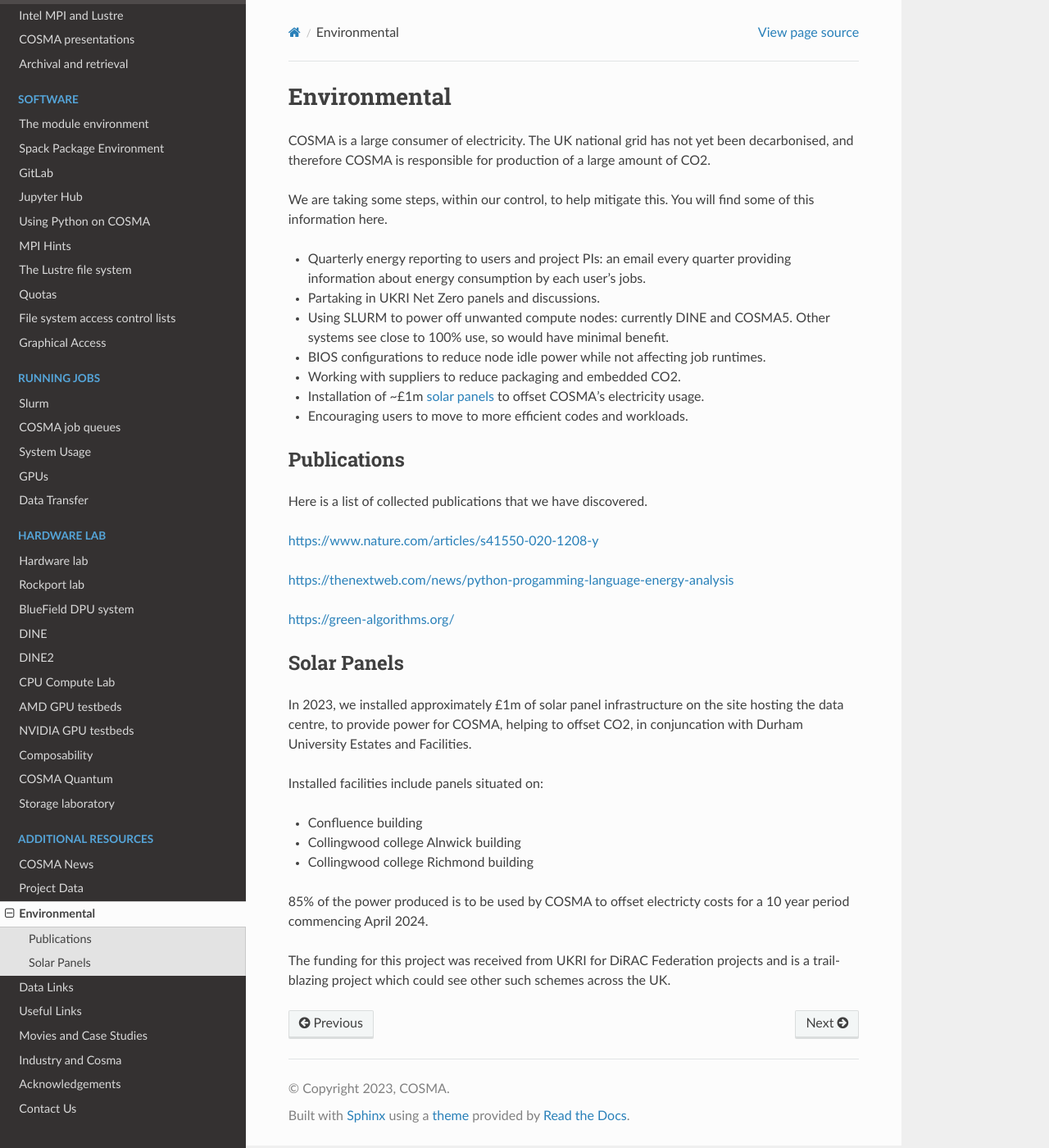
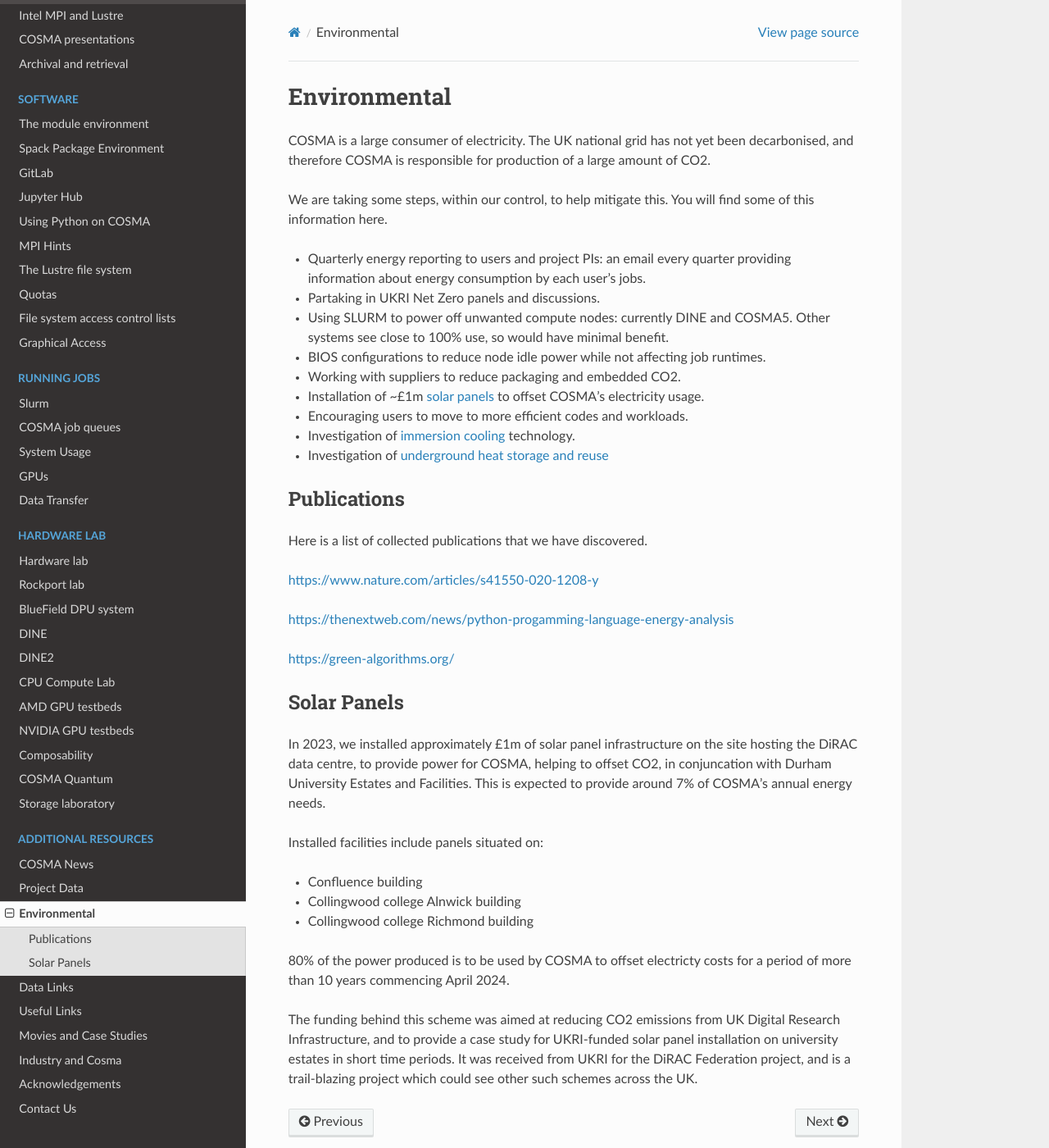
Before and after one commit to agb32/cosmadoc, a Sphinx documentation site: the page built from docs/source/environmental.md, in a window 1280 px wide and 1400 px high. Shown: the whole window at 82% size. Built offline with Sphinx 7.4.7 and the Read the Docs theme 2.0.0, drawn with Linux system fonts in a browser that asks for light colours.

Commit message:
added immersion and solar info

```diff
--- a/docs/source/environmental.md
+++ b/docs/source/environmental.md
@@ -11,6 +11,8 @@ We are taking some steps, within our control, to help mitigate this. You will fi
 - Working with suppliers to reduce packaging and embedded CO2.
 - Installation of ~£1m [solar panels](environmental.md#solar-panels) to offset COSMA's electricity usage.
 - Encouraging users to move to more efficient codes and workloads.
+- Investigation of [immersion cooling](immersion.md) technology.
+- Investigation of [underground heat storage and reuse](https://durham.readthedocs.io/en/latest/ichs/index.html)
 
 ## Publications
 
@@ -25,7 +27,7 @@ Here is a list of collected publications that we have discovered.
 
 ## Solar Panels
 
-In 2023, we installed approximately £1m of solar panel infrastructure on the site hosting the data centre, to provide power for COSMA, helping to offset CO2, in conjuncation with Durham University Estates and Facilities.
+In 2023, we installed approximately £1m of solar panel infrastructure on the site hosting the DiRAC data centre, to provide power for COSMA, helping to offset CO2, in conjuncation with Durham University Estates and Facilities.  This is expected to provide around 7% of COSMA's annual energy needs.
 
 Installed facilities include panels situated on:
 
@@ -33,6 +35,8 @@ Installed facilities include panels situated on:
 - Collingwood college Alnwick building
 - Collingwood college Richmond building
 
-85% of the power produced is to be used by COSMA to offset electricty costs for a 10 year period commencing April 2024.
 
-The funding for this project was received from UKRI for DiRAC Federation projects and is a trail-blazing project which could see other such schemes across the UK.
+
+80% of the power produced is to be used by COSMA to offset electricty costs for a period of more than 10 years commencing April 2024.
+
+The funding behind this scheme was aimed at reducing CO2 emissions from UK Digital Research Infrastructure, and to provide a case study for UKRI-funded solar panel installation on university estates in short time periods.  It was received from UKRI for the DiRAC Federation project, and is a trail-blazing project which could see other such schemes across the UK.
```
Also changed, not shown: docs/source/hardwarelab.md (+5 -1 lines), docs/source/immersion.md (added, +5 -0 lines), docs/source/solar.md (added).
